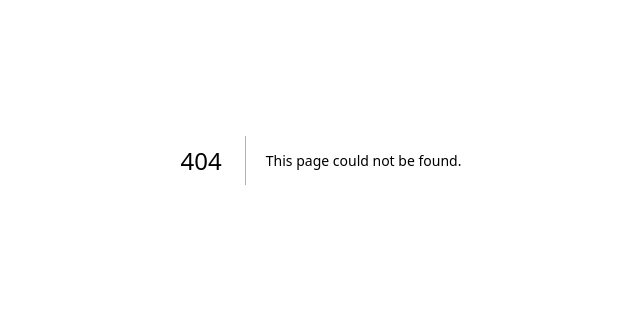
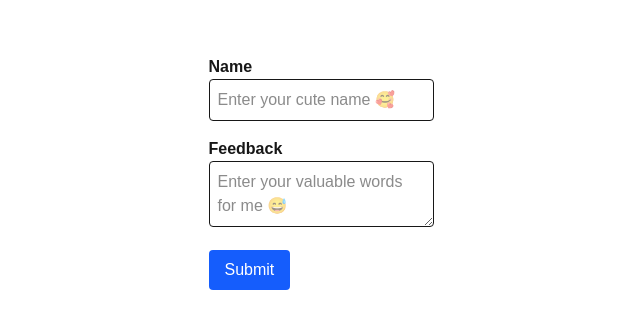
Before and after one commit to anurag77889/feed-collect, a Next.js app: page /addFeedback in a window 1280 px wide. Before the commit this address had no page. Shown: the part 240-568 px from the top of the page, without its empty margins (319-959 px from the left). Built offline with nearby package versions, Linux system fonts and the light colour scheme.

Commit message:
"API Updated"

```diff
--- /dev/null
+++ b/app/_components/AddFeedbackButton.tsx
@@ -0,0 +1,18 @@
+"use client";
+import { signOut } from "next-auth/react";
+import Link from "next/link";
+import React from "react";
+
+function AddFeedbackButton() {
+  return (
+    <>
+      <Link href={"/addFeedback"}>
+        <button className="mt-6 bg-blue-600 text-white cursor-pointer text-lg font-mono px-4 py-2 rounded-3xl hover:bg-blue-700 hover:scale-90">
+          Add Feedback
+        </button>
+      </Link>
+    </>
+  );
+}
+
+export default AddFeedbackButton;
--- /dev/null
+++ b/app/_components/FeedbackForm.tsx
@@ -0,0 +1,66 @@
+"use client";
+import { zodResolver } from "@hookform/resolvers/zod";
+import React from "react";
+import { useForm } from "react-hook-form";
+
+import { z } from "zod";
+
+const feedbackSchema = z.object({
+  name: z.string().min(3, "Name must be at least 3 characters"),
+  feedback: z.string().min(10, "Feedback must be at least 10 characters"),
+});
+
+type FeedbackFormData = z.infer<typeof feedbackSchema>;
+
+function FeedbackForm() {
+  const {
+    register,
+    handleSubmit,
+    formState: { errors, isSubmitting },
+    reset,
+  } = useForm<FeedbackFormData>({
+    resolver: zodResolver(feedbackSchema),
+  });
+
+  const onSubmit = async (data: FeedbackFormData) => {
+    console.log("Submitting Feedback: ", data);
+    reset();
+  };
+  return (
+    <>
+      <form onSubmit={handleSubmit(onSubmit)} className="space-y-4 mt-6">
+        <div>
+          <label className="block font-semibold">Name</label>
+          <input
+            {...register("name")}
+            className="border p-2 w-full rounded"
+            placeholder="Enter your cute name 🥰"
+          />
+          {errors.name && (
+            <p className="text-red-500 text-sm">{errors.name.message}</p>
+          )}
+        </div>
+        <div>
+          <label className="block font-semibold">Feedback</label>
+          <textarea
+            {...register("feedback")}
+            className="border p-2 w-full rounded"
+            placeholder="Enter your valuable words for me 😅"
+          />
+          {errors.feedback && (
+            <p className="text-red-500 text-sm">{errors.feedback.message}</p>
+          )}
+        </div>
+        <button
+          type="submit"
+          disabled={isSubmitting}
+          className="bg-blue-600 text-white px-4 py-2 rounded"
+        >
+          {isSubmitting ? "Submitting..." : "Submit"}
+        </button>
+      </form>
+    </>
+  );
+}
+
+export default FeedbackForm;
--- /dev/null
+++ b/app/addFeedback/page.tsx
@@ -0,0 +1,12 @@
+import React from "react";
+import FeedbackForm from "../_components/FeedbackForm";
+
+function FeedbackPage() {
+  return (
+    <div className="min-h-screen flex justify-center items-center">
+      <FeedbackForm />
+    </div>
+  );
+}
+
+export default FeedbackPage;
--- /dev/null
+++ b/app/api/feedback/route.ts
@@ -0,0 +1,46 @@
+import { getServerSession } from "next-auth";
+import { z } from "zod";
+import { authConfig } from "../auth/[...nextauth]/route";
+import { NextResponse } from "next/server";
+
+
+const feedbackSchema = z.object({
+    name: z.string().min(3),
+    feedback: z.string().min(10),
+});
+
+let feedbacks: {
+    name: string;
+    feedback: string;
+    email: string;
+    date: string;
+}[] = [];
+
+export async function POST(req: Request){
+    const session = await getServerSession(authConfig);
+
+    if(!session){
+        return NextResponse.json({error: "Unauthorized"}, {status: 401})
+    }
+
+    const body = await req.json();
+
+    const result = feedbackSchema.safeParse(body);
+    if(!result.success){
+        return NextResponse.json({error: "Invalid data", details: result.error.format()}, {status: 400})
+    }
+
+    const feedback = {
+        ...result.data,
+        email: session?.user?.email || "unknown",
+        date: new Date().toISOString(),
+    }
+
+    feedbacks.push(feedback);
+
+    return NextResponse.json({success: true, feedback})
+}
+
+export function GET(){
+    return NextResponse.json({feedbacks});
+}
--- /dev/null
+++ b/app/api/profile/route.ts
@@ -0,0 +1,18 @@
+import { getServerSession } from "next-auth";
+import { NextResponse } from "next/server";
+import { authConfig } from "../auth/[...nextauth]/route";
+
+
+
+export async function GET(){
+    const session = await getServerSession(authConfig);
+
+    if(!session){
+        return NextResponse.json({error: "Unauthorized"}, {status: 401})
+    }
+
+    return NextResponse.json({
+        name: session?.user?.name,
+        email: session?.user?.email
+    })
+}
--- a/app/dashboard/page.tsx
+++ b/app/dashboard/page.tsx
@@ -3,9 +3,17 @@ import { useSession } from "next-auth/react";
 
 import React from "react";
 import LogoutButton from "../_components/LogoutButton";
+import useSWR from "swr";
+import AddFeedbackButton from "../_components/AddFeedbackButton";
+
+const fetcher = (url: string) => fetch(url).then((res) => res.json());
 
 function DashboardPage() {
-  const { data: session } = useSession();
+  const { data, error, isLoading } = useSWR("/api/profile", fetcher);
+  const { status } = useSession();
+  if (status === "loading") return <p>Loading session..</p>;
+  if (isLoading) return <p>Loading user data...</p>;
+  if (error) return <p className="text-red-600">Failed to load user data</p>;
 
   return (
     <div className="p-5 min-h-screen flex justify-center items-center flex-col">
@@ -13,13 +21,14 @@ function DashboardPage() {
         <h1 className="text-4xl font-bold mb-4 border-b-white border-b-4 w-fit">
           Welcome to Feedcollect
         </h1>
+        <h1 className="text-2xl font-xl">Name : {data.name || "User"}</h1>
         <h1 className="text-2xl font-xl">
-          Name : {session?.user?.name || "User"}
+          Email : {data.email || "Not found"}
         </h1>
-        <h1 className="text-2xl font-xl">
-          Email : {session?.user?.email || "Not found"}
-        </h1>
-        <LogoutButton />
+        <div className="flex flex-row justify-between">
+          <AddFeedbackButton />
+          <LogoutButton />
+        </div>
       </div>
     </div>
   );
--- a/package.json
+++ b/package.json
@@ -9,10 +9,14 @@
     "lint": "next lint"
   },
   "dependencies": {
+    "@hookform/resolvers": "^5.0.1",
     "next": "15.3.2",
     "next-auth": "^4.24.11",
     "react": "^19.0.0",
-    "react-dom": "^19.0.0"
+    "react-dom": "^19.0.0",
+    "react-hook-form": "^7.56.4",
+    "swr": "^2.3.3",
+    "zod": "^3.25.28"
   },
   "devDependencies": {
     "@eslint/eslintrc": "^3",
```
Also changed, not shown: 1 other file (tests, documents, lock files or other folders).
